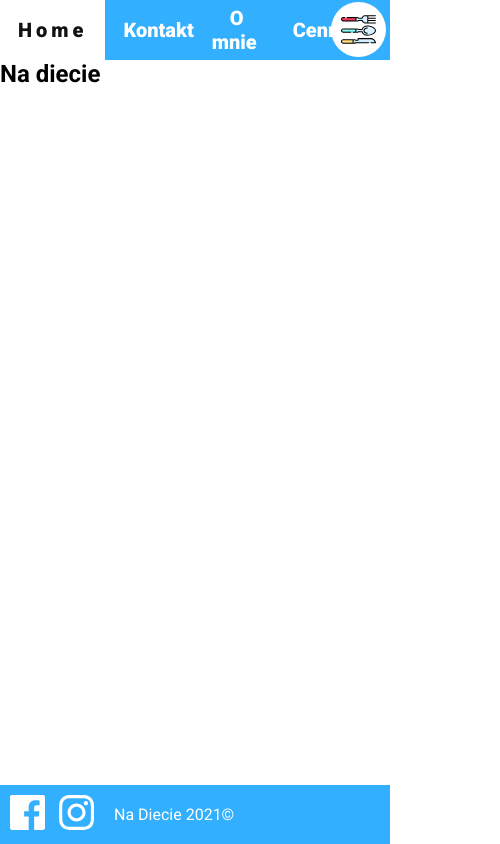
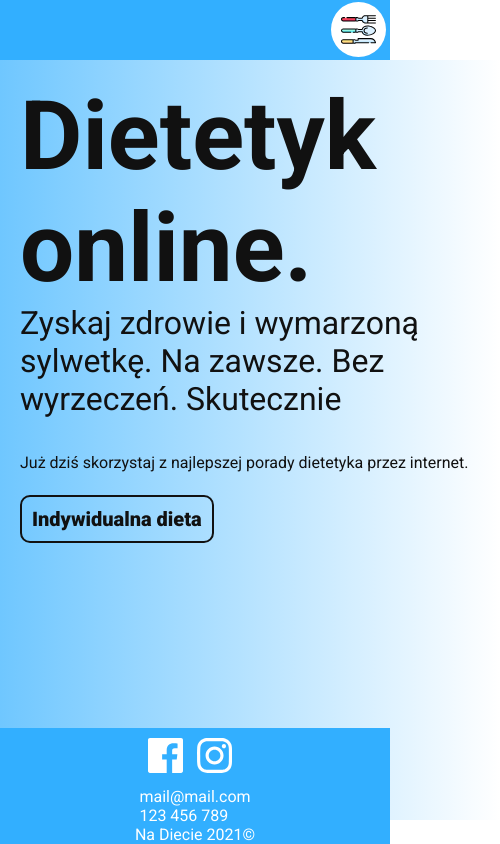
Before and after one commit to piotrszubert/landing-page3, a plain HTML site: page index.html in a window 390 px wide. Shown: the whole page, 500 px wide, since content can reach past the window. Drawn offline with Linux system fonts and the light colour scheme.

Commit message:
add content and styles

```diff
--- a/index.html
+++ b/index.html
@@ -5,7 +5,7 @@
     <meta charset="UTF-8">
     <meta name="viewport" content="width=device-width, initial-scale=1.0">
     <link rel="stylesheet" type="text/css" href="/style.css" />
-    <title>Document</title>
+    <title>Na Diecie | Dietetyk | Diety on-line</title>
 </head>
 
 <body>
@@ -20,27 +20,45 @@
             </ul>
         </nav>
         <div class="sidebar" style="display:flex">
-                <img style="display: none;" src="/menu-close.svg" style="height: 35px;"/>
-                <img src="/menu-open.svg" style="height: 35px; transform: rotateZ(90deg);" /></div>
+            <img id="close" style="display: none;" src="/menu-close.svg" style="height: 35px;" />
+            <img id="open" src="/menu-open.svg" style="height: 35px; transform: rotateZ(90deg);" />
+        </div>
     </header>
+    <main>
+        <section class="landing">
+            <h1 class="landing-header">Dietetyk online.</h1>
+            <p class="landing-text">
+                Zyskaj zdrowie
+                i wymarzoną sylwetkę.
+                Na zawsze. Bez wyrzeczeń. Skutecznie
+            </p>
+            <p class="landing-text" style="font-size: 1rem;">Już dziś skorzystaj z najlepszej porady dietetyka przez internet.</p>
+            <a href="#">Indywidualna dieta</a>
 
-    <main>
-        <section>
-            <h1>Na diecie</h1>
-            <p>
+        </section>
 
-            </p>
+        <section class="opinions">
+
         </section>
+
     </main>
     <footer class="footer">
         <div class="social">
-            <img src="/facebook.svg"/>
-            <img src="/instagram.svg"/>
+            <img src="/facebook.svg" />
+            <img src="/instagram.svg" />
 
         </div>
-
-        Na Diecie 2021&copy;
+        <div class="contact">
+            <ul>
+                <li>mail@mail.com</li>
+                <li>123 456 789</li>
+            </ul>
+        </div>
+        <p>
+            Na Diecie 2021&copy;
+        </p>
     </footer>
+    <script src="/script.js"></script>
 </body>
 
 </html>
--- /dev/null
+++ b/script.js
@@ -0,0 +1,7 @@
+const openMenu = document.getElementById("open");
+const closeMenu = document.getElementById("close");
+
+
+addEventListener("click", () => {
+
+})
--- a/style.css
+++ b/style.css
@@ -1,5 +1,4 @@
 @import url('https://fonts.googleapis.com/css2?family=Roboto:ital,wght@0,100;0,300;0,400;0,500;0,700;0,900;1,300&display=swap');
-
 
 *{
     margin: 0;
@@ -19,7 +18,6 @@ ul {
 a {
     text-decoration: none;
 }
-
 
 .menu {
     display: flex;
@@ -47,7 +45,6 @@ a {
 
 .sidebar {
     border-radius: 50%;
-    background-color: aquamarine;
     padding: 10px;
     background-color: #ffffff;
     position: absolute;
@@ -56,15 +53,49 @@ a {
     cursor: pointer;
 }
 
+.landing {
+    background-color: #fff;
+    height: 90vh;
+    padding: 20px;
+    width: 500px;
+    background-image: linear-gradient(to left, rgba(255,0,0,0), rgba(50, 175, 255, 0.7));
+}
+
+.landing-header {
+    font-size: 6rem;
+    color: #111;
+    margin-bottom: 10xp;
+}
+
+.landing-text {
+    font-size: 2rem;
+    color: #111;
+    margin-bottom: 35px;
+}
+
+.landing a {
+    font-weight: 900;
+    color: #111;
+    font-size: 20px;
+    border: 2px solid;
+    padding: 10px;
+    border-radius: 10px;
+}
+
+.landing a:hover {
+    background-color: #32afff;
+    color: #fff;
+    transition: 0.3s;
+}
+
 .footer {
     position: fixed;
-    bottom: 0;
+    bottom: 0px;
     color: #fff;
     background-color: #32afff;
     width: 100%;
     display: flex;
     align-items: center;
-
 }
 
 .social {
@@ -75,8 +106,20 @@ a {
     height: 35px;
     filter: invert();
     margin-right: 10px;
+    cursor: pointer;
 }
 
 .social img:hover{
     transform: scale(1.2);
 }
+
+
+@media screen and (max-width: 700px) {
+    .footer {
+        flex-direction: column;
+    }
+
+    .menu a{
+        display: none;
+    }
+}
```
Also changed, not shown: background.jpg (added), kontakt.html (added), o-mnie.html (added).
